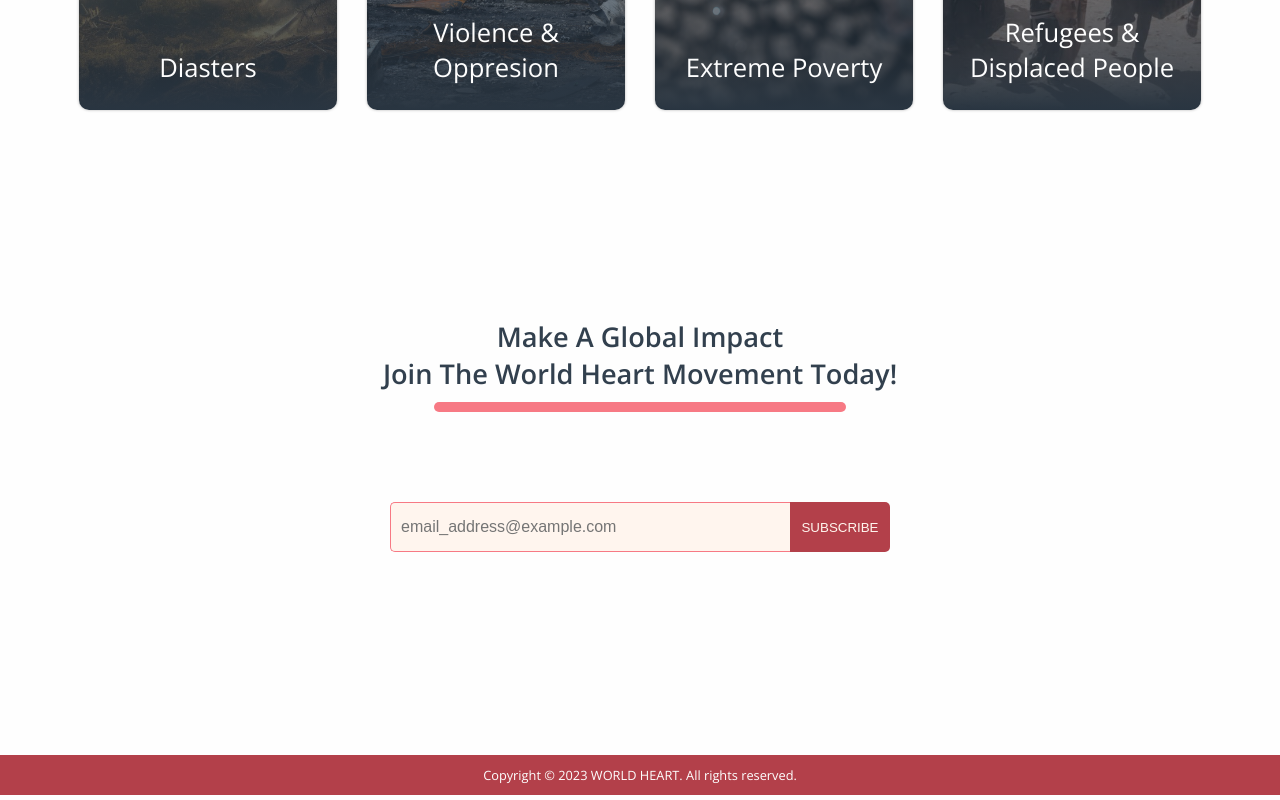
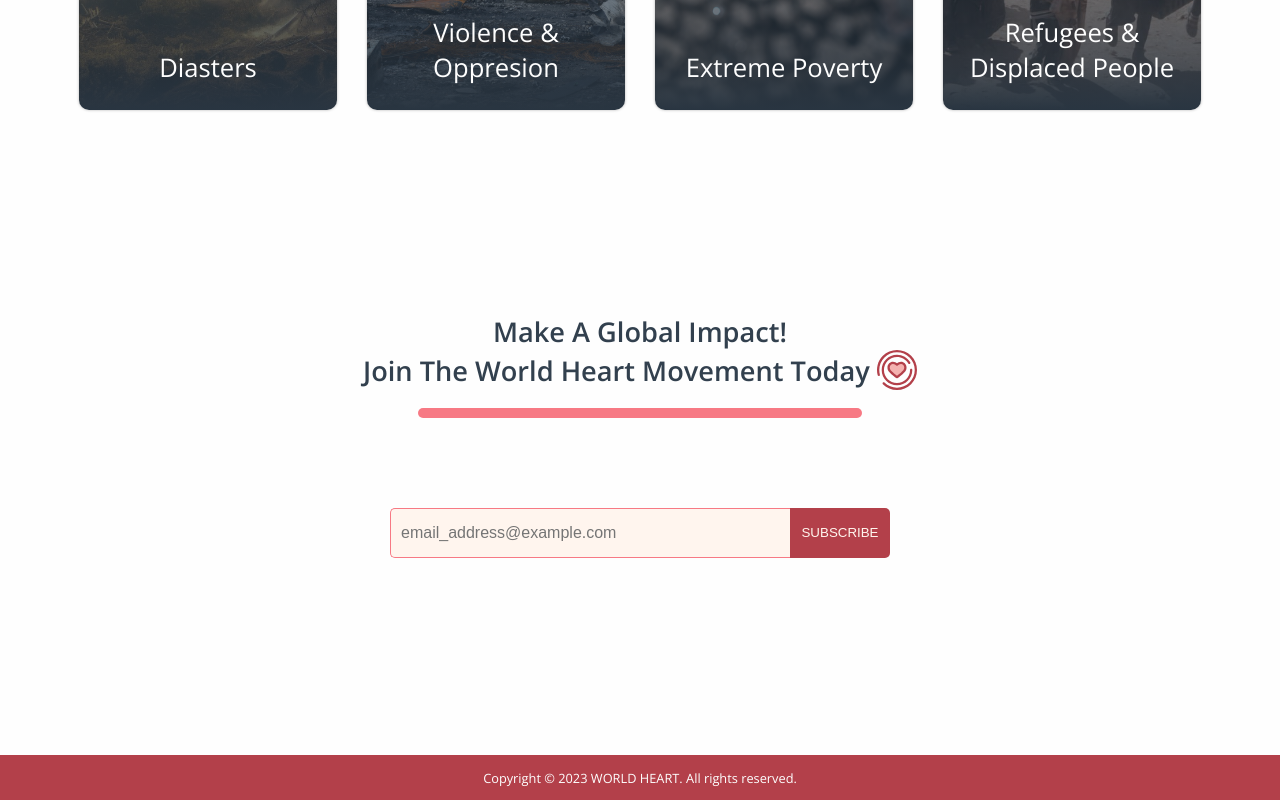
Before and after one commit to hyejin-seok/world-heart-NGO-page, a website built with webpack: page index.html in a window 1280 px wide. Shown: the part 2876-3676 px from the top of the page. Built offline with nearby package versions, Linux system fonts and the light colour scheme; files whose address does not match are found by name; a web font is replaced by a local one.

Commit message:
Add heart icon in subscribe section

```diff
--- a/index.html
+++ b/index.html
@@ -836,7 +836,57 @@
     <!--------------------------- #5 ---------------------------------->
     <section class="subscribe-section" id="subscribe-section">
       <h3>
-        Make a Global Impact <br />Join the World Heart Movement Today!
+        Make a Global Impact! <br />Join the World Heart Movement Today&nbsp;
+        <div class="subscribe-icon">
+          <svg
+            height="40px"
+            width="40px"
+            version="1.1"
+            id="Layer_1"
+            xmlns="http://www.w3.org/2000/svg"
+            xmlns:xlink="http://www.w3.org/1999/xlink"
+            viewBox="0 0 512 512"
+            xml:space="preserve"
+          >
+            <path
+              style="fill: #f4b2b0"
+              d="M308.028,164.232c-29.156,0-52.031,22.67-52.031,22.67s-21.568-22.67-52.034-22.67
+         c-29.633,0-53.828,25.508-55.412,56.394c-0.893,17.448,4.495,30.724,12.091,42.753c15.17,24.029,95.453,84.39,95.453,84.39
+         s79.985-60.154,95.255-84.39c7.612-12.082,12.983-25.305,12.091-42.753C361.856,189.738,337.662,164.232,308.028,164.232"
+            />
+            <g>
+              <path
+                style="fill: #b3404a"
+                d="M256.094,362.286c-3.071,0-6.14-0.971-8.725-2.914c-8.435-6.341-82.877-62.7-99.003-88.245
+             c-6.725-10.65-15.526-27.552-14.313-51.246c2.018-39.348,32.726-70.17,69.911-70.17c22.912,0,41.414,10.401,52.202,18.343
+             c10.98-7.877,29.731-18.343,51.863-18.343c37.185,0,67.895,30.822,69.911,70.168c1.209,23.65-7.586,40.568-14.306,51.237
+             c-16.225,25.752-90.408,81.934-98.814,88.255C262.237,361.315,259.165,362.286,256.094,362.286z M203.964,178.75
+             c-21.355,0-39.71,19.119-40.913,42.619c-0.62,12.079,2.332,22.326,9.866,34.26c9.104,14.422,52.634,50.405,83.174,73.897
+             c30.433-23.426,73.814-59.344,82.975-73.885c7.539-11.966,10.494-22.215,9.875-34.273c-1.204-23.5-19.559-42.618-40.913-42.618
+             c-22.612,0-41.662,18.319-41.852,18.505c-2.777,2.709-6.548,4.245-10.43,4.142c-3.881-0.073-7.591-1.675-10.267-4.486
+             C245.354,196.78,227.566,178.75,203.964,178.75z"
+              />
+              <path
+                style="fill: #b3404a"
+                d="M255.997,512c-68.381,0-132.668-26.629-181.02-74.98c-5.669-5.669-5.669-14.862,0-20.533
+             c5.671-5.669,14.861-5.669,20.533,0c42.867,42.869,99.863,66.476,160.488,66.476s117.62-23.608,160.488-66.476
+             c42.867-42.867,66.476-99.863,66.476-160.488s-23.609-117.62-66.476-160.488c-42.869-42.869-99.863-66.476-160.488-66.476
+             S138.377,52.644,95.509,95.512c-57.256,57.256-79.73,141.45-58.65,219.728c2.085,7.742-2.503,15.708-10.244,17.793
+             c-7.75,2.085-15.708-2.501-17.795-10.244C-2.68,280.078-2.936,234.853,8.085,192.005c11.355-44.152,34.486-84.618,66.892-117.025
+             C123.329,26.629,187.616,0,255.997,0s132.668,26.629,181.02,74.98c48.352,48.352,74.98,112.639,74.98,181.02
+             s-26.629,132.667-74.98,181.02C388.665,485.371,324.377,512,255.997,512z"
+              />
+              <path
+                style="fill: #b3404a"
+                d="M255.997,452.028c-108.091,0-196.028-87.938-196.028-196.028S147.906,59.972,255.997,59.972
+             c69.932,0,135.071,37.687,169.997,98.355c4.001,6.948,1.61,15.825-5.338,19.826c-6.951,4-15.823,1.61-19.824-5.338
+             c-29.76-51.693-85.258-83.807-144.834-83.807c-92.08,0-166.992,74.913-166.992,166.992s74.913,166.992,166.992,166.992
+             S422.989,348.079,422.989,256c0-8.018,6.501-14.518,14.518-14.518s14.518,6.5,14.518,14.518
+             C452.025,364.091,364.088,452.028,255.997,452.028z"
+              />
+            </g>
+          </svg>
+        </div>
         <div class="title-line"></div>
       </h3>
       <form class="subscribe-form">
--- a/src/scss/layout/_footer.scss
+++ b/src/scss/layout/_footer.scss
@@ -1,6 +1,6 @@
 footer {
   background-color: $color-main;
-  height: 40px;
+  height: 45px;
   display: flex;
   flex-direction: row;
   justify-content: center;
--- a/src/scss/sections/_subscribe-section.scss
+++ b/src/scss/sections/_subscribe-section.scss
@@ -15,6 +15,8 @@
 
     @media screen and (max-width: 650px) {
       font-size: 1.3rem;
+      margin-left: 10px;
+      margin-right: 10px;
     }
   }
 
@@ -43,4 +45,18 @@
       font-size: 0.8rem;
     }
   }
+
+  .subscribe-icon {
+    display: inline-block;
+    vertical-align: middle;
+
+    svg {
+      margin-left: -7px;
+
+      @media screen and (max-width: 650px) {
+        width: 30px;
+        height: 30px;
+      }
+    }
+  }
 }
```
Also changed, not shown: css/main.css, 1 other file.
